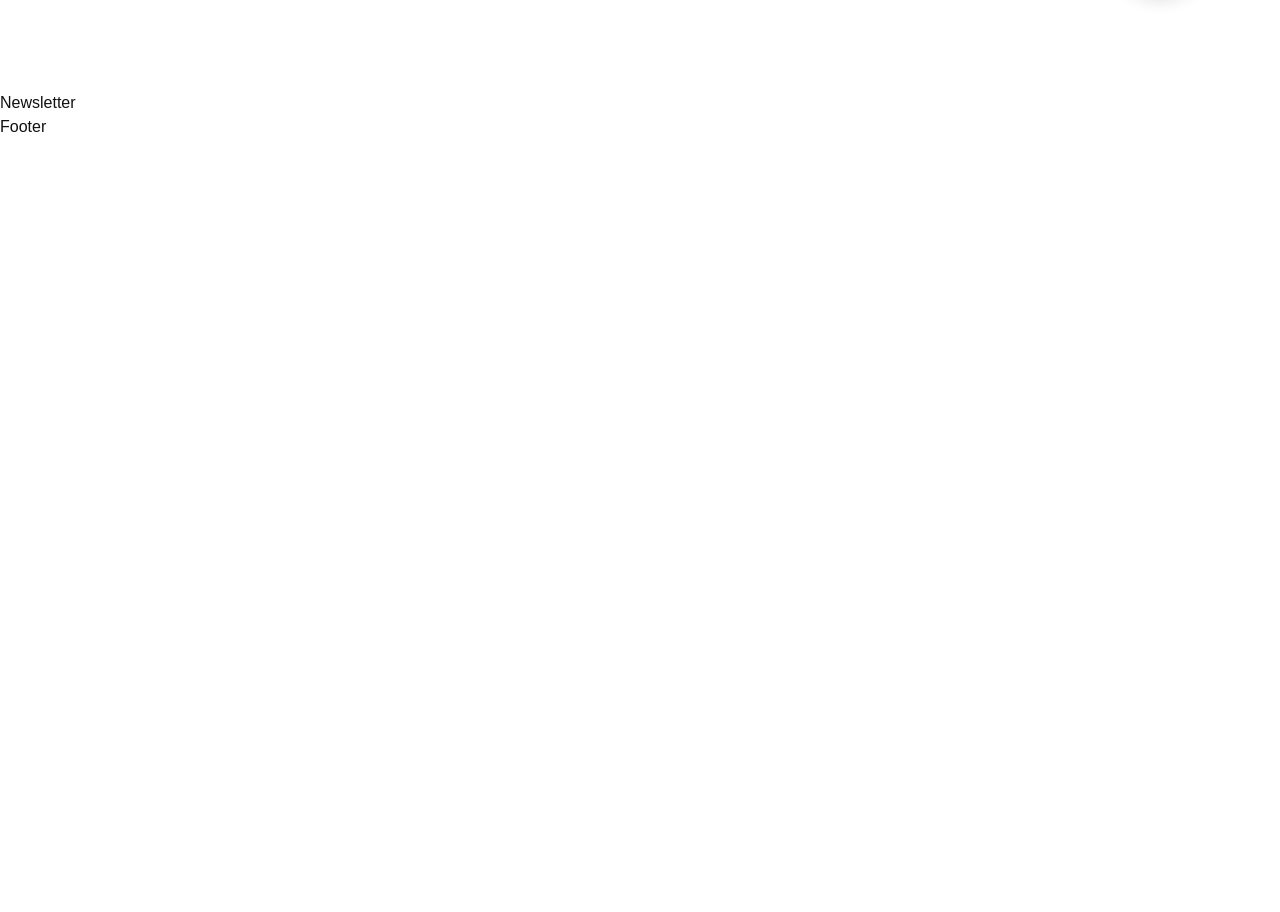
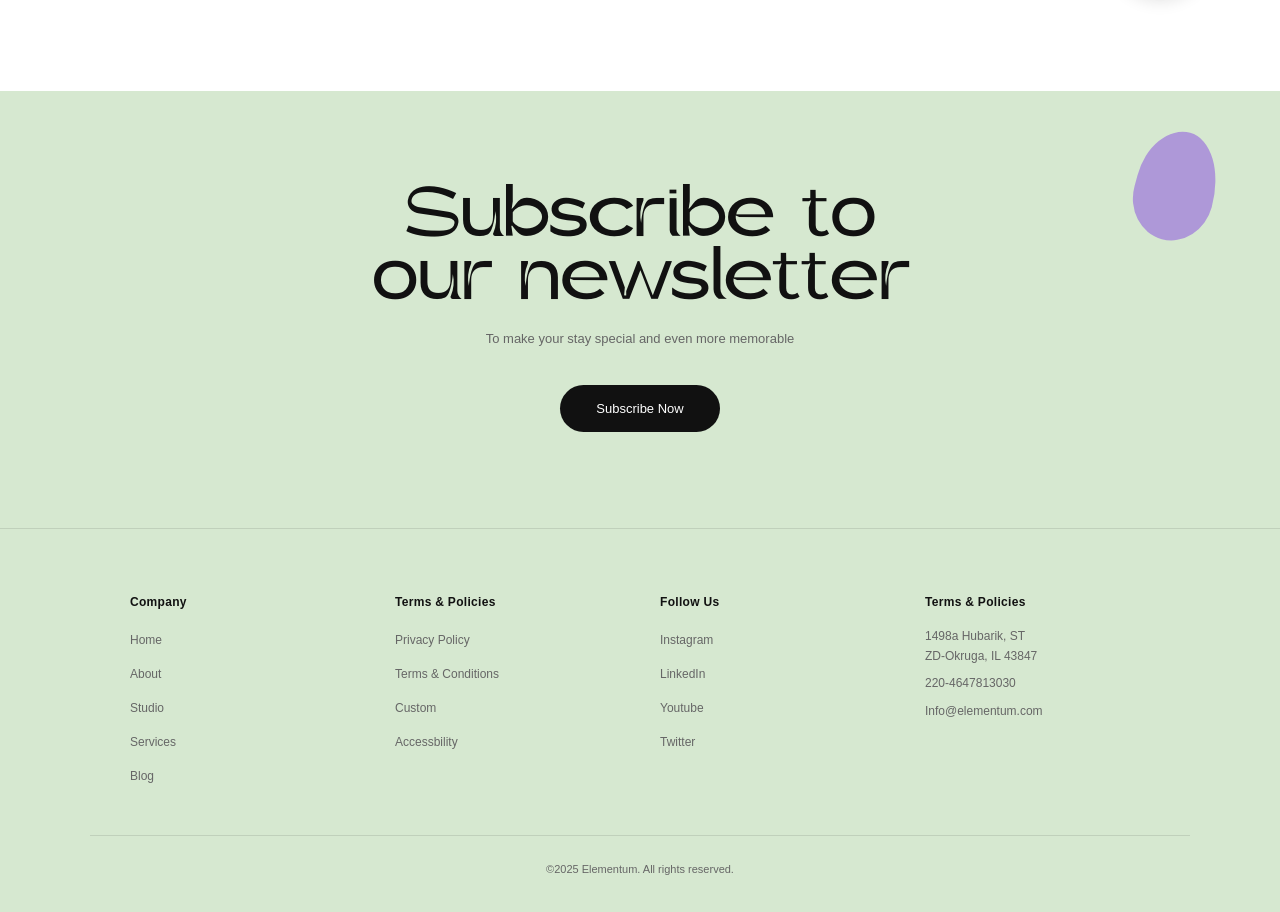
Before and after one commit to sagardas25/react-landing-page, a React (Vite) app: page / in a window 1280 px wide. Shown: the part 2920-3832 px from the top of the page. Before the commit the page ends 3059 px from the top, so only its background shows below. Built offline with nearby package versions, Linux system fonts and the light colour scheme.

Commit message:
add footer section

```diff
--- a/src/components/Footer.jsx
+++ b/src/components/Footer.jsx
@@ -1,9 +1,43 @@
-import React from 'react'
+import FooterColumn from './FooterColumn';
 
-function Footer() {
+const columns = [
+  {
+    heading: 'Company',
+    links: ['Home', 'About', 'Studio', 'Services', 'Blog'],
+  },
+  {
+    heading: 'Terms & Policies',
+    links: ['Privacy Policy', 'Terms & Conditions', 'Custom', 'Accessbility'],
+  },
+  {
+    heading: 'Follow Us',
+    links: ['Instagram', 'LinkedIn', 'Youtube', 'Twitter'],
+  },
+  {
+    heading: 'Terms & Policies',
+    isAddress: true,
+    address: '1498a Hubarik, ST\nZD-Okruga, IL 43847',
+    phone: '220-4647813030',
+    email: 'Info@elementum.com',
+  },
+];
+
+export default function Footer() {
   return (
-    <div>Footer</div>
-  )
+    <footer className="bg-[#d6e8d0] border-t border-black/10 pt-16 pb-8">
+      {/* 4-column grid */}
+      <div className="max-w-content mx-auto px-10 grid grid-cols-2 md:grid-cols-4 gap-10 mb-12">
+        {columns.map((col, i) => (
+          <FooterColumn key={i} {...col} />
+        ))}
+      </div>
+
+      {/* Bottom bar */}
+      <div className="max-w-content mx-auto px-10 border-t border-black/10 pt-5 text-center">
+        <span className="text-[11px] text-[#666]">
+          ©2025 Elementum. All rights reserved.
+        </span>
+      </div>
+    </footer>
+  );
 }
-
-export default Footer
--- a/src/components/FooterColumn.jsx
+++ b/src/components/FooterColumn.jsx
@@ -1,9 +1,27 @@
-import React from 'react'
+export default function FooterColumn({ heading, links, isAddress, address, phone, email }) {
+  return (
+    <div>
+      <h4 className="text-[12px] font-semibold capitalize mb-4 text-[#111] tracking-wide">
+        {heading}
+      </h4>
 
-function FooterColumn() {
-  return (
-    <div>FooterColumn</div>
-  )
+      {isAddress ? (
+        <address className="not-italic flex flex-col gap-2 text-[12px] text-[#666] leading-relaxed">
+          <p className="whitespace-pre-line">{address}</p>
+          <a href={`tel:${phone}`}    className="text-[#666] no-underline hover:text-[#111] transition-colors">{phone}</a>
+          <a href={`mailto:${email}`} className="text-[#666] no-underline hover:text-[#111] transition-colors">{email}</a>
+        </address>
+      ) : (
+        <ul className="list-none flex flex-col gap-[10px]">
+          {links.map((link) => (
+            <li key={link}>
+              <a href="#" className="text-[12px] text-[#666] no-underline hover:text-[#111] transition-colors">
+                {link}
+              </a>
+            </li>
+          ))}
+        </ul>
+      )}
+    </div>
+  );
 }
-
-export default FooterColumn
--- a/src/components/Newsletter.jsx
+++ b/src/components/Newsletter.jsx
@@ -1,9 +1,22 @@
-import React from 'react'
 
-function Newsletter() {
+
+export default function Newsletter() {
   return (
-    <div>Newsletter</div>
-  )
+    <section className="relative bg-[#d6e8d0] py-24 px-10 text-center overflow-hidden">
+      <div className="absolute right-16 top-10 w-20 h-[110px] bg-[#a78bda] opacity-85 rounded-[50%_50%_50%_50%/50%_60%_40%_40%] rotate-[15deg]" />
+
+      <div className="relative z-10">
+        <h2 className="heading-display text-[clamp(36px,5vw,60px)] mb-4 text-[#111]">
+          Subscribe to<br />
+          our newsletter
+        </h2>
+        <p className="text-[13px] text-[#666] mb-9">
+          To make your stay special and even more memorable
+        </p>
+        <button className="inline-block bg-[#111] text-white text-[13px] font-medium px-9 py-[14px] rounded-full border-none cursor-pointer transition-colors hover:bg-[#333]">
+          Subscribe Now
+        </button>
+      </div>
+    </section>
+  );
 }
-
-export default Newsletter
```
